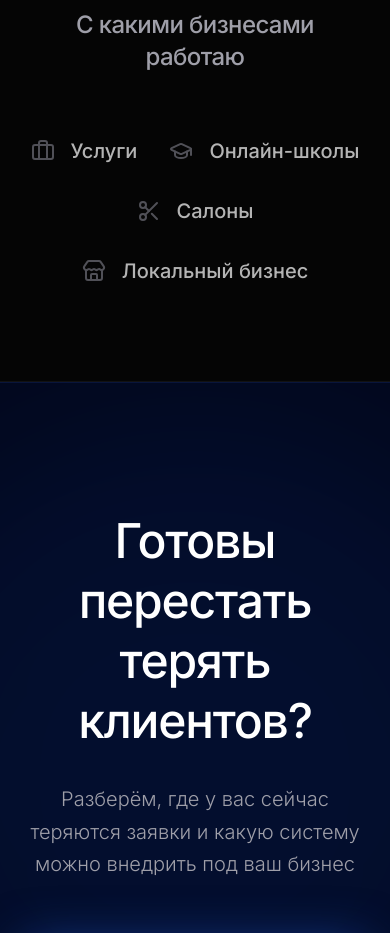
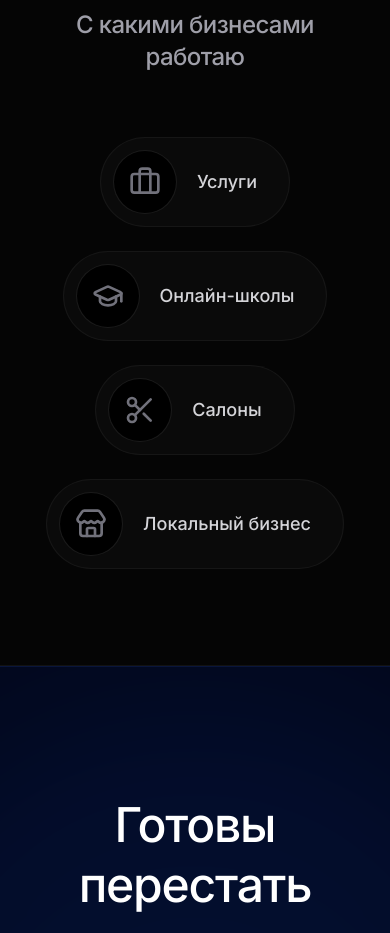
Before and after one commit to kanatovich0703/system-ai, a React (Vite) app: page / in a window 390 px wide. Shown: the part 6540-7473 px from the top of the page. Built offline with nearby package versions, Linux system fonts and the light colour scheme.

Commit message:
feat(Trust): Enhance business card appearance and spacing
Update the styling and layout of the business trust cards. This includes adjusting gap sizes for better responsiveness and refining the individual card appearance with new borders, backgrounds, and hover effects for a more polished look.

```diff
--- a/src/components/Trust.tsx
+++ b/src/components/Trust.tsx
@@ -22,20 +22,22 @@
           С какими бизнесами работаю
         </motion.h2>
 
-        <div className="flex flex-wrap justify-center gap-8 sm:gap-16 lg:gap-24">
+        <div className="flex flex-wrap justify-center gap-6 lg:gap-8">
           {businesses.map((biz, index) => {
             const Icon = biz.icon;
             return (
               <motion.div
                 key={index}
-                className="flex items-center gap-4 opacity-70 hover:opacity-100 transition-opacity duration-300"
-                initial={{ opacity: 0, scale: 0.9 }}
-                whileInView={{ opacity: 0.7, scale: 1 }}
+                className="group flex items-center gap-5 p-3 pr-8 rounded-full bg-[#0a0a0a] border border-white/5 hover:border-blue-500/30 hover:shadow-[0_0_40px_rgba(59,130,246,0.15)] hover:bg-[#111111] transition-all duration-500 cursor-default"
+                initial={{ opacity: 0, y: 20 }}
+                whileInView={{ opacity: 1, y: 0 }}
                 viewport={{ once: true }}
                 transition={{ duration: 0.5, delay: index * 0.1 }}
               >
-                <Icon className="w-6 h-6 text-zinc-500" />
-                <span className="text-xl font-medium text-white">{biz.name}</span>
+                <div className="w-16 h-16 rounded-full bg-black border border-white/10 flex items-center justify-center group-hover:border-blue-500/50 group-hover:shadow-[0_0_20px_rgba(59,130,246,0.4)] transition-all duration-500">
+                  <Icon className="w-8 h-8 text-zinc-500 group-hover:text-blue-400 transition-colors duration-500" />
+                </div>
+                <span className="text-lg sm:text-xl font-medium text-zinc-300 group-hover:text-white transition-colors duration-500">{biz.name}</span>
               </motion.div>
             );
           })}
```
